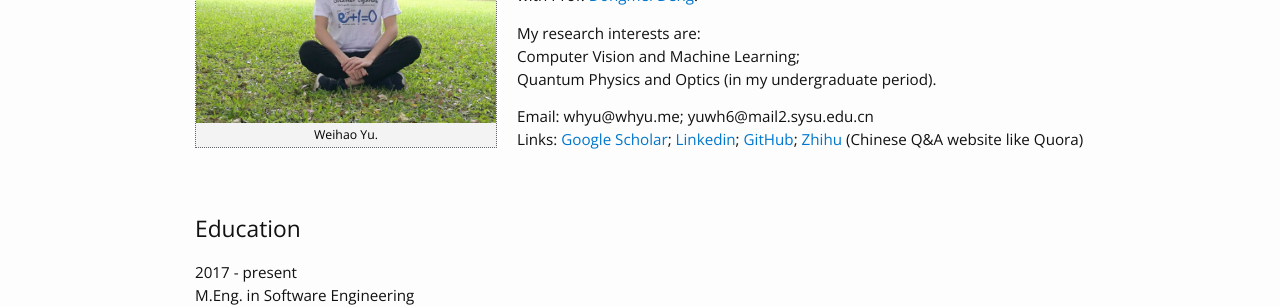
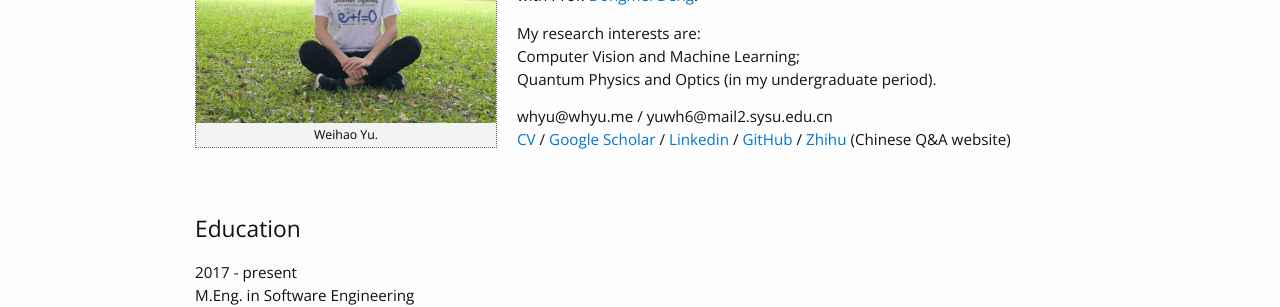
Before and after one commit to yuweihao/yuweihao.github.io, a Jekyll site: the page built from index.html, in a window 1280 px wide. Shown: the part 201-508 px from the top of the page. Built offline with Jekyll 4.4.1, drawn with Linux system fonts in a browser that asks for light colours.

Commit message:
Update index.html

```diff
--- a/index.html
+++ b/index.html
@@ -27,10 +27,10 @@ My research interests are: <br>
 Computer Vision and Machine Learning; <br>
 Quantum Physics and Optics (in my undergraduate period).</p>
 <p>
-Email: whyu@whyu.me; yuwh6@mail2.sysu.edu.cn<br>
+whyu@whyu.me / yuwh6@mail2.sysu.edu.cn<br>
 
-Links:
-<a href="https://scholar.google.com/citations?user=LYxjt1QAAAAJ" target="_blank" rel="external">Google Scholar</a>; <a href="http://www.linkedin.com/in/weihaoyu/" target="_blank" rel="external">Linkedin</a>; <a href="https://github.com/yuweihao/" target="_blank" rel="external">GitHub</a>; <a href="https://www.zhihu.com/people/yuwh/answers" target="_blank" rel="external">Zhihu</a> (Chinese Q&A website like Quora)</p>
+<a href="/pdf/weihao-yu-cv.pdf" target="_blank" rel="external">CV</a> / <a href="https://scholar.google.com/citations?user=LYxjt1QAAAAJ" target="_blank" rel="external">Google Scholar</a> / <a href="http://www.linkedin.com/in/weihaoyu/" target="_blank" rel="external">Linkedin</a> / <a href="https://github.com/yuweihao/" target="_blank" rel="external">GitHub</a> / <a href="https://www.zhihu.com/people/yuwh/answers" target="_blank" rel="external">Zhihu</a> (Chinese Q&A website)
+</p>
 
 
 <br>
```
